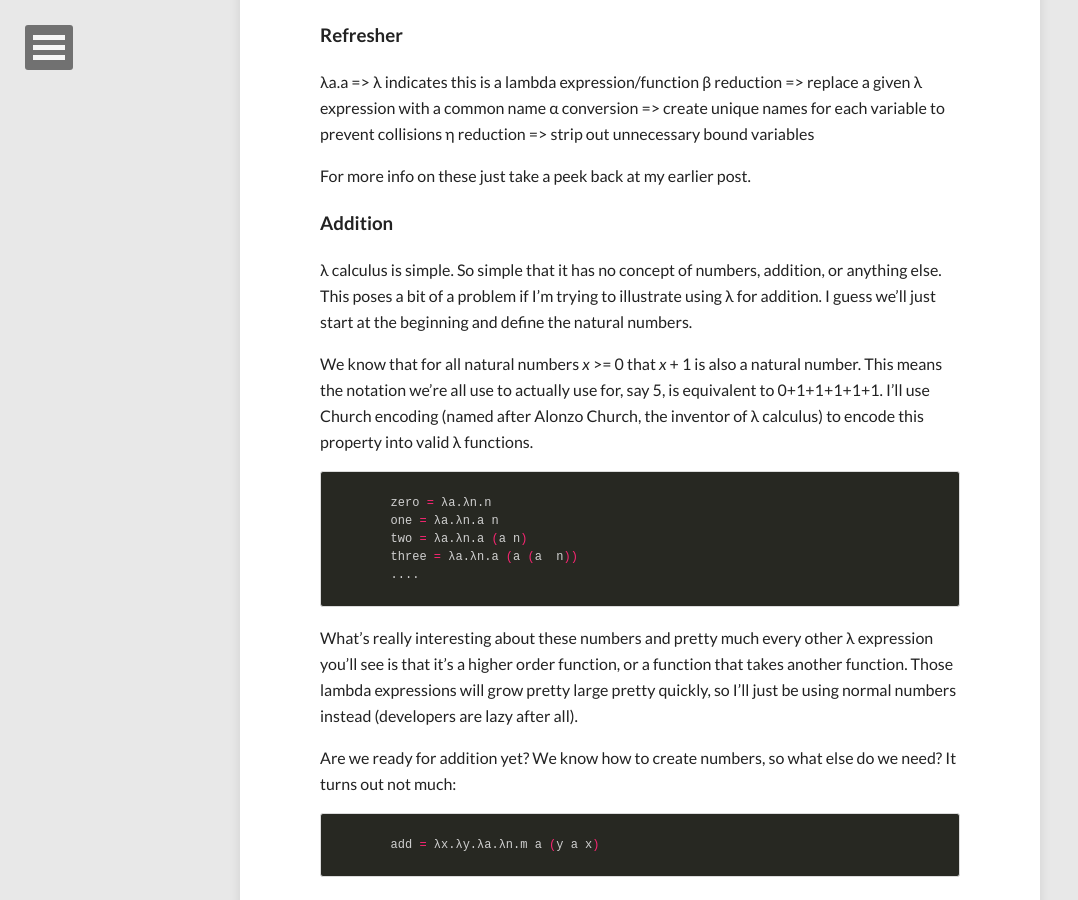
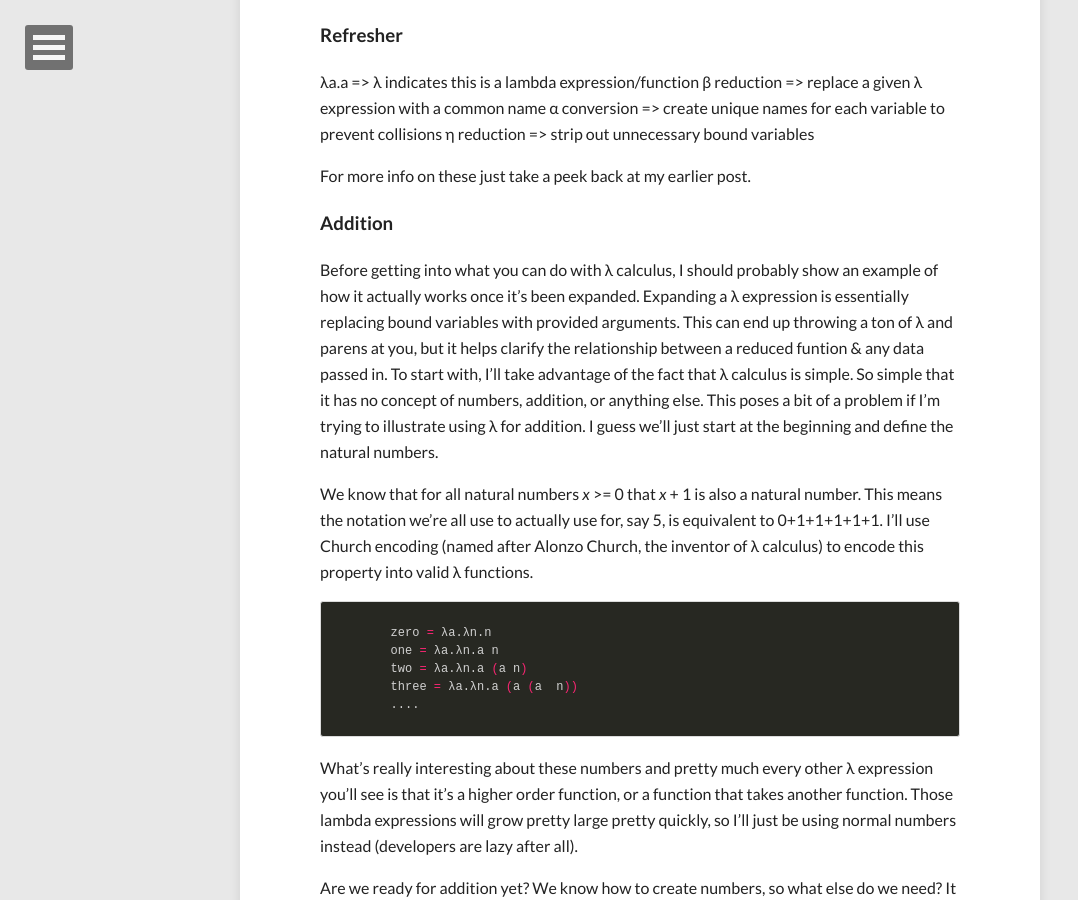
Before and after one commit to combinatorist/ChrisCoffey.github.io, a Jekyll site: the page built from _posts/math/2014-12-17-lambda-calculus-whats-it-good-for.md, in a window 1280 px wide and 900 px high, scrolled down 484 px. Shown: the whole window, without its empty margins (0-1078 px from the left). Built offline with Jekyll 4.4.1, drawn with Linux system fonts in a browser that asks for light colours; nearby versions of some CDN libraries; comment, search, counter and statistics services are not loaded.

```diff
--- a/_posts/math/2014-12-17-lambda-calculus-whats-it-good-for.md
+++ b/_posts/math/2014-12-17-lambda-calculus-whats-it-good-for.md
@@ -31,7 +31,7 @@
 
 ### Addition
 
-λ calculus is simple. So simple that it has no concept of numbers, addition, or anything else. This poses a bit of a problem if I'm trying to illustrate using λ for addition. I guess we'll just start at the beginning and define the natural numbers.
+Before getting into what you can do with λ calculus, I should probably show an example of how it actually works once it's been expanded. Expanding a λ expression is essentially replacing bound variables with provided arguments. This can end up throwing a ton of λ and parens at you, but it helps clarify the relationship between a reduced funtion & any data passed in. To start with, I'll take advantage of the fact that λ calculus is simple. So simple that it has no concept of numbers, addition, or anything else. This poses a bit of a problem if I'm trying to illustrate using λ for addition. I guess we'll just start at the beginning and define the natural numbers.
 
 We know that for all natural numbers  *x* >= 0 that *x* + 1 is also a natural number. This means the notation we're all use to actually use for, say 5, is equivalent to 0+1+1+1+1+1. I'll use Church encoding (named after Alonzo Church, the inventor of λ calculus) to encode this property into valid λ functions.
 
```
